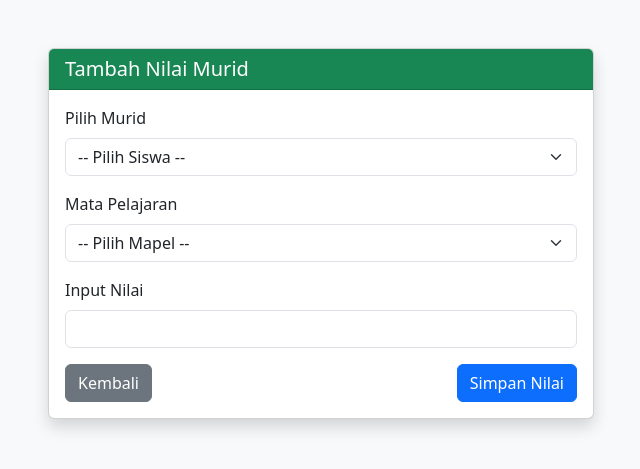
After one commit to edwinhave/sekolahan, a PHP site: page /tambah_nilai.php in a window 1280 px wide. The commit adds this page. Shown: the top 469 px of the page, without its empty margins (319-959 px from the left). Run offline with PHP 8.4, Linux system fonts and the light colour scheme; the visitor is signed in with stand-in values (Sample User, id 1); data that the repository does not hold is empty.

Commit message:
update menu.php dan tambah nilai

```diff
--- /dev/null
+++ b/tambah_nilai.php
@@ -0,0 +1,89 @@
+<?php
+session_start();
+// Hanya level 2 (Guru/Admin) yang boleh masuk
+if (!isset($_SESSION['nisn']) || $_SESSION['level'] != '2') {
+    header("location:menu.php");
+    exit();
+}
+include 'koneksi.php';
+
+if (isset($_POST['simpan'])) {
+    $nisn      = mysqli_real_escape_string($conn, $_POST['nisn']);
+    $id_mapel  = mysqli_real_escape_string($conn, $_POST['id_mapel']);
+    $nilai     = mysqli_real_escape_string($conn, $_POST['nilai']);
+
+    $query = "INSERT INTO tabel_nilai (nisn, id_matapelajaran, nilai) VALUES ('$nisn', '$id_mapel', '$nilai')";
+
+    if (mysqli_query($conn, $query)) {
+        echo "<script>alert('Nilai berhasil ditambahkan!'); window.location='menu.php';</script>";
+    } else {
+        echo "Error: " . mysqli_error($conn);
+    }
+}
+?>
+
+<!DOCTYPE html>
+<html lang="id">
+
+<head>
+    <meta charset="UTF-8">
+    <title>Tambah Nilai - E-Rapor</title>
+    <link href="https://cdn.jsdelivr.net/npm/bootstrap@5.3.0/dist/css/bootstrap.min.css" rel="stylesheet">
+</head>
+
+<body class="bg-light p-5">
+
+    <div class="container">
+        <div class="row justify-content-center">
+            <div class="col-md-6">
+                <div class="card shadow">
+                    <div class="card-header bg-success text-white">
+                        <h5 class="mb-0">Tambah Nilai Murid</h5>
+                    </div>
+                    <div class="card-body">
+                        <form action="" method="POST">
+                            <div class="mb-3">
+                                <label class="form-label">Pilih Murid</label>
+                                <select name="nisn" class="form-select" required>
+                                    <option value="">-- Pilih Siswa --</option>
+                                    <?php
+                                    $siswa = mysqli_query($conn, "SELECT nisn, nama FROM data_siswa WHERE level='1'");
+                                    while ($s = mysqli_fetch_assoc($siswa)) {
+                                        echo "<option value='" . $s['nisn'] . "'>" . $s['nisn'] . " - " . $s['nama'] . "</option>";
+                                    }
+                                    ?>
+                                </select>
+                            </div>
+
+                            <div class="mb-3">
+                                <label class="form-label">Mata Pelajaran</label>
+                                <select name="id_mapel" class="form-select" required>
+                                    <option value="">-- Pilih Mapel --</option>
+                                    <?php
+                                    $mapel = mysqli_query($conn, "SELECT * FROM mata_pelajaran");
+                                    while ($m = mysqli_fetch_assoc($mapel)) {
+                                        echo "<option value='" . $m['id_matapelajaran'] . "'>" . $m['matapelajaran'] . "</option>";
+                                    }
+                                    ?>
+                                </select>
+                            </div>
+
+                            <div class="mb-3">
+                                <label class="form-label">Input Nilai</label>
+                                <input type="number" name="nilai" class="form-control" min="0" max="100" required>
+                            </div>
+
+                            <div class="d-flex justify-content-between">
+                                <a href="menu.php" class="btn btn-secondary">Kembali</a>
+                                <button type="submit" name="simpan" class="btn btn-primary">Simpan Nilai</button>
+                            </div>
+                        </form>
+                    </div>
+                </div>
+            </div>
+        </div>
+    </div>
+
+</body>
+
+</html>
```
Also changed, not shown: menu.php (+63 -25 lines).
